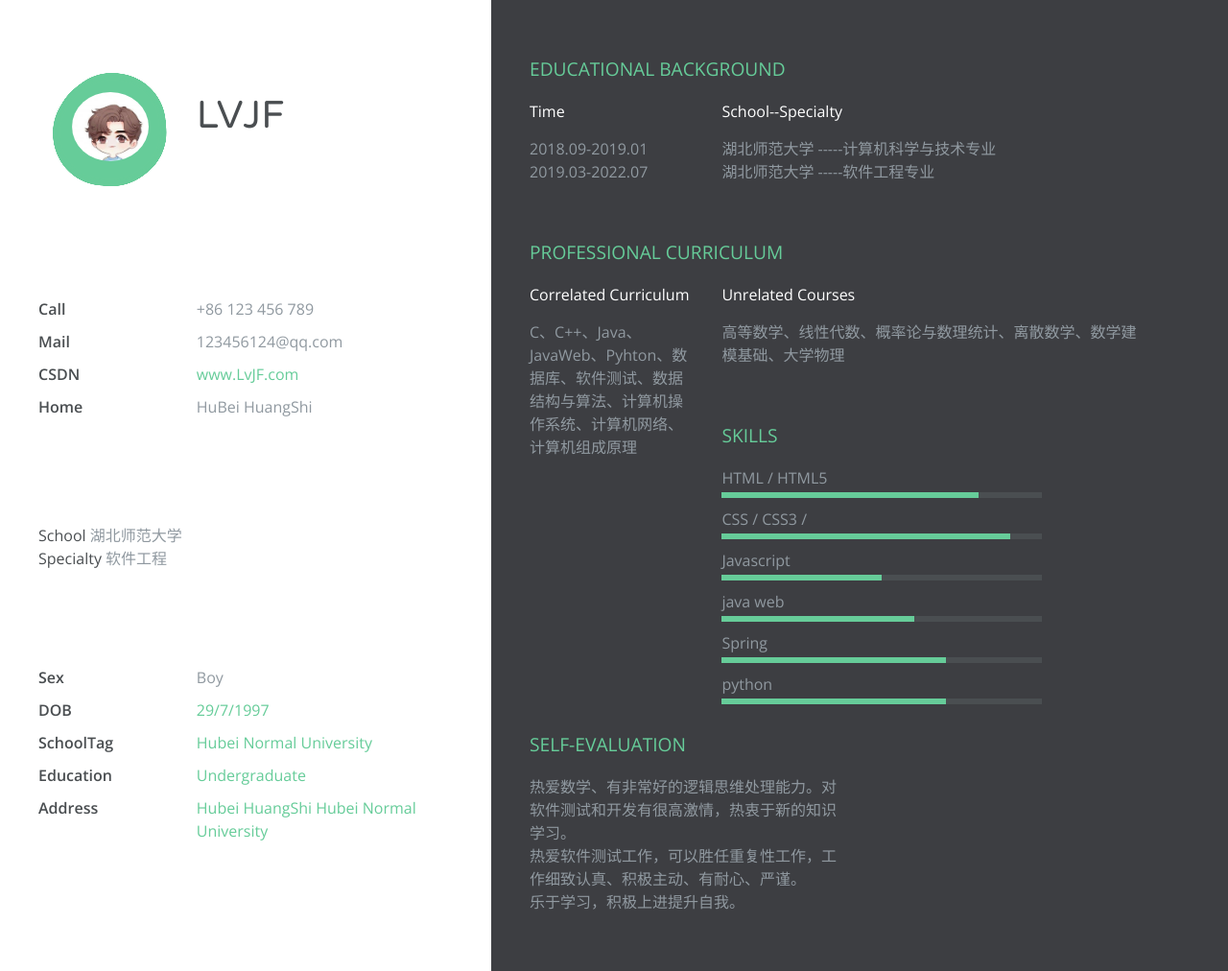
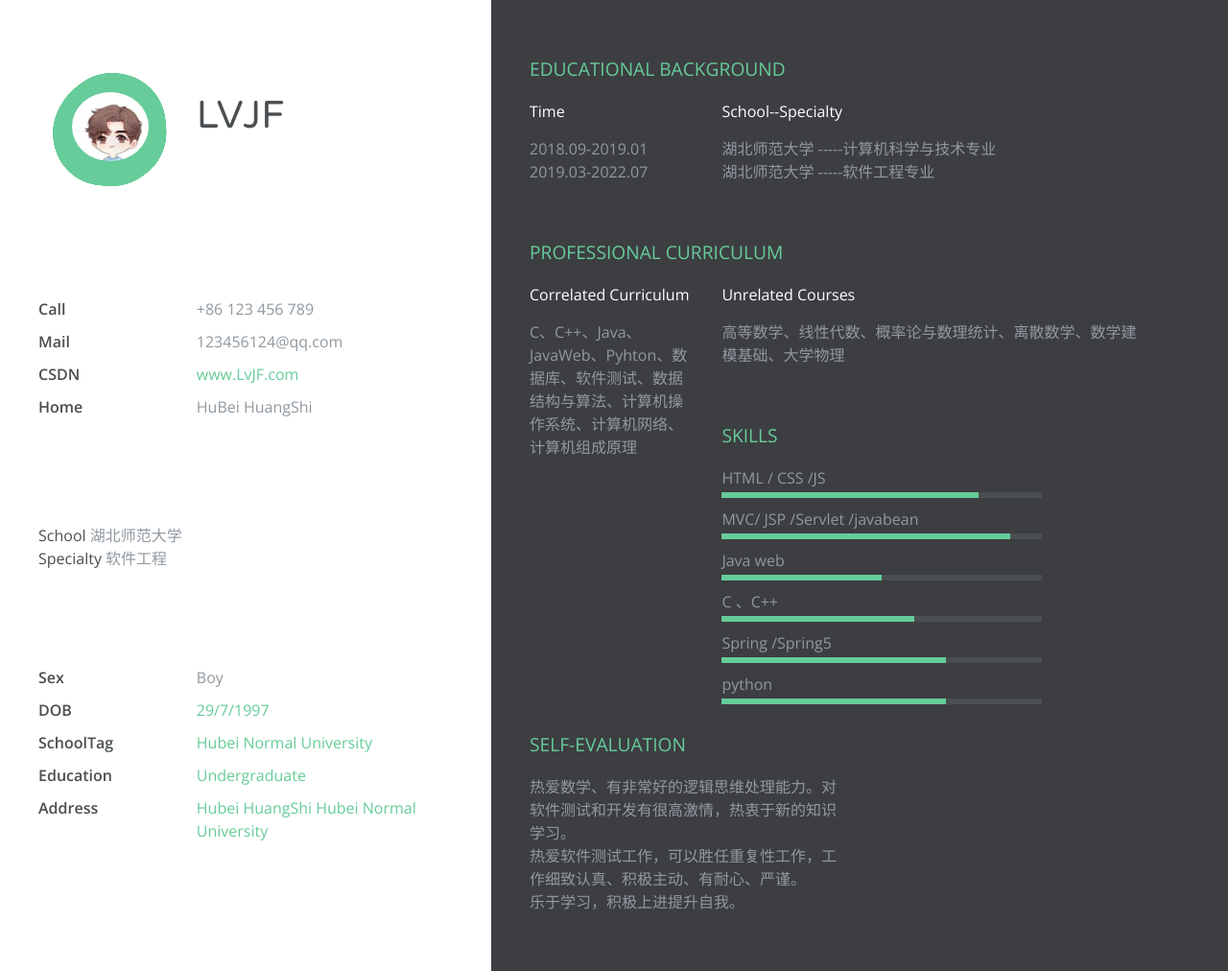
Before and after one commit to LvJFKeM/DeMo, a Python web app: template templates/index.html in a window 1280 px wide. Shown: the whole page at 96% size. Run offline with Jinja, Linux system fonts and the light colour scheme; the template is opened without the code that fills it, so the values that code supplies are empty; some libraries are stand-ins or nearby versions.

Commit message:
第五次提交

```diff
--- a/static/css/style.css
+++ b/static/css/style.css
@@ -383,7 +383,7 @@ a {
     width: 0%;
   }
   to {
-    width: 50%;
+    width: 70%;
   }
 }
 @keyframes skill_3 {
@@ -391,7 +391,7 @@ a {
     width: 0%;
   }
   to {
-    width: 50%;
+    width: 70%;
   }
 }
 @-webkit-keyframes skill_4 {
--- a/templates/index.html
+++ b/templates/index.html
@@ -133,11 +133,11 @@
           <div class="section-wrapper clearfix">
             <h3 class="section-title">Skills</h3>  <!-- YOUR SET OF SKILLS  -->
                 <ul>
-                    <li class="skill-percentage">HTML / HTML5</li>
-                    <li class="skill-percentage">CSS / CSS3 /</li>
-                    <li class="skill-percentage">Javascript</li>
-                    <li class="skill-percentage">java web</li>
-                    <li class="skill-percentage">Spring</li>
+                    <li class="skill-percentage">HTML / CSS /JS</li>
+                    <li class="skill-percentage">MVC/ JSP /Servlet /javabean</li>
+                    <li class="skill-percentage">Java web</li>
+                    <li class="skill-percentage">C 、C++</li>
+                    <li class="skill-percentage">Spring /Spring5</li>
                     <li class="skill-percentage">python</li>
 
                 </ul>
@@ -156,7 +156,9 @@
   <div class="clearfix"></div>
 </div>
 <!-- partial -->
-  <script src='https://cdnjs.cloudflare.com/ajax/libs/gsap/1.18.0/TweenMax.min.js'></script><script  src="../static/js/script.js"></script>
+  <script src='https://cdnjs.cloudflare.com/ajax/libs/gsap/1.18.0/TweenMax.min.js'>
+
+  </script><script  src="../static/js/script.js"></script>
 
 </body>
 </html>
```
